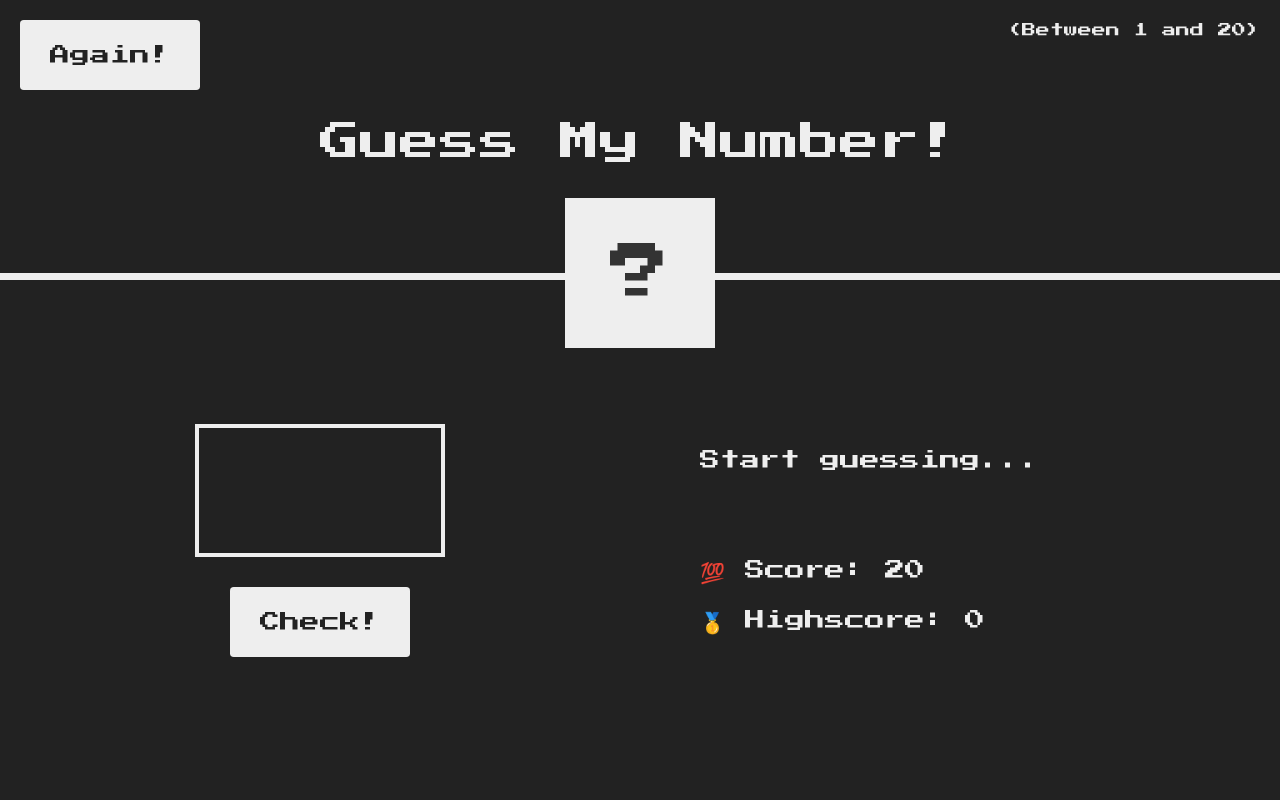
After one commit to Sam-rst/GuessMyNumber, a PHP site: page /index.php in a window 1280 px wide. The commit adds this page. Run offline with PHP 8.4, Linux system fonts and the light colour scheme; tables that the repository leaves empty or names only in its code hold one stand-in row (values such as "Sample post").

Commit message:
Version fusionée de PAUL-BASTIEN et de SAMUEL : ajout de la possibilité de sauvegarder notre score avec un nom d'utilisateur

```diff
--- /dev/null
+++ b/index.php
@@ -0,0 +1,120 @@
+<?php
+
+require_once('includes/dbconnect.php');
+
+$stmtGetScores = $pdo->prepare("SELECT * FROM guessmynumber WHERE score != 0 GROUP BY pseudo ORDER BY score DESC");
+$stmtGetScores->execute();
+$scores = $stmtGetScores->fetchAll(PDO::FETCH_ASSOC);
+
+?>
+<!DOCTYPE html>
+<html lang="en">
+
+<head>
+  <meta charset="UTF-8" />
+  <meta name="viewport" content="width=device-width, initial-scale=1.0" />
+  <meta http-equiv="X-UA-Compatible" content="ie=edge" />
+  <link rel="stylesheet" href="style.css" />
+  <link href="https://cdn.jsdelivr.net/npm/bootstrap@5.3.2/dist/css/bootstrap.min.css" rel="stylesheet" integrity="sha384-T3c6CoIi6uLrA9TneNEoa7RxnatzjcDSCmG1MXxSR1GAsXEV/Dwwykc2MPK8M2HN" crossorigin="anonymous">
+  <link rel="stylesheet" href="https://cdn.jsdelivr.net/npm/bootstrap-icons@1.11.3/font/bootstrap-icons.min.css">
+  <script src="https://ajax.googleapis.com/ajax/libs/jquery/3.5.1/jquery.min.js"></script>
+  <script src="https://cdn.jsdelivr.net/npm/bootstrap@5.3.3/dist/js/bootstrap.bundle.min.js" integrity="sha384-YvpcrYf0tY3lHB60NNkmXc5s9fDVZLESaAA55NDzOxhy9GkcIdslK1eN7N6jIeHz" crossorigin="anonymous"></script>
+  <title>Guess My Number!</title>
+</head>
+
+<body>
+  <header>
+    <h1 id="msgvictory">Guess My Number!</h1>
+    <div class="d-flex justify-content-center">
+      <button type="button" class="btn btn-primary d-none" id="btnModal" data-bs-toggle="modal" data-bs-target="#victoireModal">
+        Save my score
+      </button>
+
+      <div class="modal modal-lg fade text-white" id="victoireModal" tabindex="-1" aria-labelledby="victoireModalLabel" data-bs-theme="dark">
+      <div class="modal-dialog">
+        <div class="modal-content">
+          <div class="modal-header">
+            <h1 class="modal-title" id="victoireModalLabel">Vous avez gagné !</h1>
+            <button type="button" class="btn-close" data-bs-dismiss="modal" aria-label="Close"></button>
+          </div>
+          <div class="modal-body">
+            <div class="card bg-opacity-75" id="victoire">
+              <div class="card-body">
+                <ul class="list-group list-group-flush rounded">
+                  <li class="list-group-item">
+                    <h3>Voici le top classement :</h3>
+                    <?php
+                    if (!empty($scores)) { ?>
+                      <table class="table align-middle table-striped table-hover table-primary text-center table-sm">
+                        <thead>
+                          <tr class="table-primary">
+                            <th>Pseudo</th>
+                            <th>Score</th>
+                          </tr>
+                        </thead>
+                        <tbody>
+                          <?php
+                          $count = 0;
+                          foreach ($scores as $scoreJoueur) {
+                            if ($count == 10) {
+                              break;
+                            } // On affiche que les 10 meilleurs joueurs
+                          ?>
+                            <tr>
+                              <td><?= $scoreJoueur['pseudo'] ?></td>
+                              <td><?= $scoreJoueur['score'] ?></td>
+                            </tr>
+                          <?php } ?>
+                        </tbody>
+                      </table>
+                    <?php } else {
+                      echo '<h1 class="text-center"><button class="btn btn-primary"> Aucun joueur en lice !</button></h1>';
+                    } ?>
+                  </li>
+                  <li class="list-group-item">
+                    <h3>Voulez-vous sauvegarder votre score ?</h3>
+                    <br><br>
+                    <form action="code.php" method="post">
+                    <h3>Votre meilleur score : <b id="scoreHighScore">0</b></h3><input type="number" id="inputScore" class="d-none" name="score" value="0">
+                      <div class="row">
+                        <div class="col-4">
+                          <div class="input-group mb-3">
+                            <span class="input-group-text">Pseudo</span>
+                            <input type="text" name="pseudo" class="form-control" placeholder="Votre pseudo" aria-label="pseudo">
+                          </div>
+                        </div>
+                        <div class="col-1">
+                          <button type="submit" class="btn btn-success" name="insert">Enregistrer</button>
+                        </div>
+                      </div>
+                    </form>
+                  </li>
+                </ul>
+              </div>
+            </div>
+          </div>
+        </div>
+      </div>
+    </div>
+    </div>
+    <p class="between">(Between 1 and 20)</p>
+    <button class="btn again">Again!</button>
+    <div class="number">?</div>
+  </header>
+  <main>
+    <section class="left">
+      <input id="check" type="number" class="guess" min="0" max="20">
+      <button id="btncheck" class="btn check">Check!</button>
+    </section>
+    <section class="right">
+      <p id="message" class="message">Start guessing...</p>
+      <p class="label-score">💯 Score: <span id="score" class="score">20</span></p>
+      <p class="label-highscore">
+        🥇 Highscore: <span id="highscore">0</span>
+      </p>
+    </section>
+  </main>
+  <script src="script.js"></script>
+</body>
+
+</html>
--- a/script.js
+++ b/script.js
@@ -75,6 +75,10 @@ $(document).ready(function() {
         let currentHighscore = parseInt($('#highscore').text(), 10);
         if (!isNaN(currentScore) && currentScore > currentHighscore) {
             $('#highscore').text(currentScore);
+            $('#scoreHighScore').text(currentScore);
+            $('#btnModal').removeClass("d-none");
+            document.getElementById('inputScore').value = currentScore;
+
         }
     }
 
@@ -100,4 +104,5 @@ $(document).ready(function() {
             }
         });
     }
+
 });
--- a/style.css
+++ b/style.css
@@ -1,119 +1,122 @@
 @import url('https://fonts.googleapis.com/css?family=Press+Start+2P&display=swap');
 
 * {
-  margin: 0;
-  padding: 0;
-  box-sizing: inherit;
+  margin: 0 !important;
+  padding: 0 !important;
+  box-sizing: inherit !important;
 }
 
 html {
-  font-size: 62.5%;
-  box-sizing: border-box;
+  font-size: 62.5% !important;
+  box-sizing: border-box !important;
 }
 
 body {
-  font-family: 'Press Start 2P', sans-serif;
-  color: #eee;
-  background-color: #222;
-  /* background-color: #60b347; */
+  font-family: 'Press Start 2P', sans-serif !important;
+  color: #eee !important;
+  background-color: #222 !important;
+}
+
+body .win {
+  background-color: #60b347 !important;
 }
 
 /* LAYOUT */
 header {
-  position: relative;
-  height: 35vh;
-  border-bottom: 7px solid #eee;
+  position: relative !important;
+  height: 35vh !important;
+  border-bottom: 7px solid #eee !important;
 }
 
 main {
-  height: 65vh;
-  color: #eee;
-  display: flex;
-  align-items: center;
-  justify-content: space-around;
+  height: 65vh !important;
+  color: #eee !important;
+  display: flex !important;
+  align-items: center !important;
+  justify-content: space-around !important;
 }
 
 .left {
-  width: 52rem;
-  display: flex;
-  flex-direction: column;
-  align-items: center;
+  width: 52rem !important;
+  display: flex !important;
+  flex-direction: column !important;
+  align-items: center !important;
 }
 
 .right {
-  width: 52rem;
-  font-size: 2rem;
+  width: 52rem !important;
+  font-size: 2rem !important;
 }
 
 /* ELEMENTS STYLE */
 h1 {
-  font-size: 4rem;
-  text-align: center;
-  position: absolute;
-  width: 100%;
-  top: 52%;
-  left: 50%;
-  transform: translate(-50%, -50%);
+  font-size: 4rem !important;
+  text-align: center !important;
+  position: absolute !important;
+  width: 100% !important;
+  top: 52% !important;
+  left: 50% !important;
+  transform: translate(-50%, -50%) !important;
 }
 
 .number {
-  background: #eee;
-  color: #333;
-  font-size: 6rem;
-  width: 15rem;
-  padding: 3rem 0rem;
-  text-align: center;
-  position: absolute;
-  bottom: 0;
-  left: 50%;
-  transform: translate(-50%, 50%);
+  background: #eee !important;
+  color: #333 !important;
+  font-size: 6rem !important;
+  width: 15rem !important;
+  padding: 3rem 0rem !important;
+  text-align: center !important;
+  position: absolute !important;
+  bottom: 0 !important;
+  left: 50% !important;
+  transform: translate(-50%, 50%) !important;
 }
 
 .between {
-  font-size: 1.4rem;
-  position: absolute;
-  top: 2rem;
-  right: 2rem;
+  font-size: 1.4rem !important;
+  position: absolute !important;
+  top: 2rem !important;
+  right: 2rem !important;
 }
 
 .again {
-  position: absolute;
-  top: 2rem;
-  left: 2rem;
+  position: absolute !important;
+  top: 2rem !important;
+  left: 2rem !important;
 }
 
 .guess {
-  background: none;
-  border: 4px solid #eee;
-  font-family: inherit;
-  color: inherit;
-  font-size: 5rem;
-  padding: 2.5rem;
-  width: 25rem;
-  text-align: center;
-  display: block;
-  margin-bottom: 3rem;
+  background: none !important;
+  border: 4px solid #eee !important;
+  font-family: inherit !important;
+  color: inherit !important;
+  font-size: 5rem !important;
+  padding: 2.5rem !important;
+  width: 25rem !important;
+  text-align: center !important;
+  display: block !important;
+  margin-bottom: 3rem !important;
 }
 
 .btn {
-  border: none;
-  background-color: #eee;
-  color: #222;
-  font-size: 2rem;
-  font-family: inherit;
-  padding: 2rem 3rem;
-  cursor: pointer;
+  border: none !important;
+  background-color: #eee !important;
+  color: #222 !important;
+  font-size: 2rem !important;
+  font-family: inherit !important;
+  padding: 2rem 3rem !important;
+  cursor: pointer !important;
 }
 
 .btn:hover {
-  background-color: #ccc;
+  background-color: #ccc !important;
 }
 
 .message {
-  margin-bottom: 8rem;
-  height: 3rem;
+  margin-bottom: 8rem !important;
+  height: 3rem !important;
 }
 
 .label-score {
-  margin-bottom: 2rem;
+  margin-bottom: 2rem !important;
 }
```
Also changed, not shown: code.php (+5 -3 lines), index.html (deleted, +0 -33 lines), score.php (deleted, +0 -104 lines), 1 other file.
